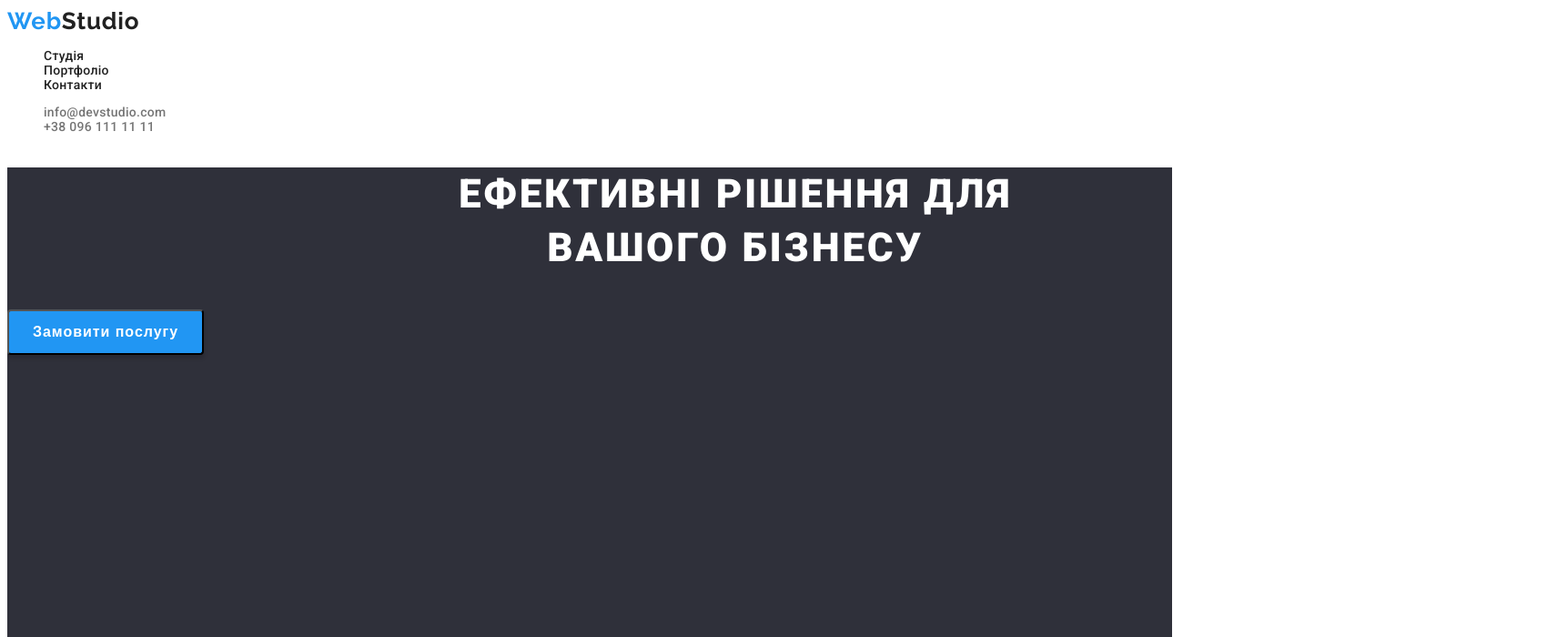
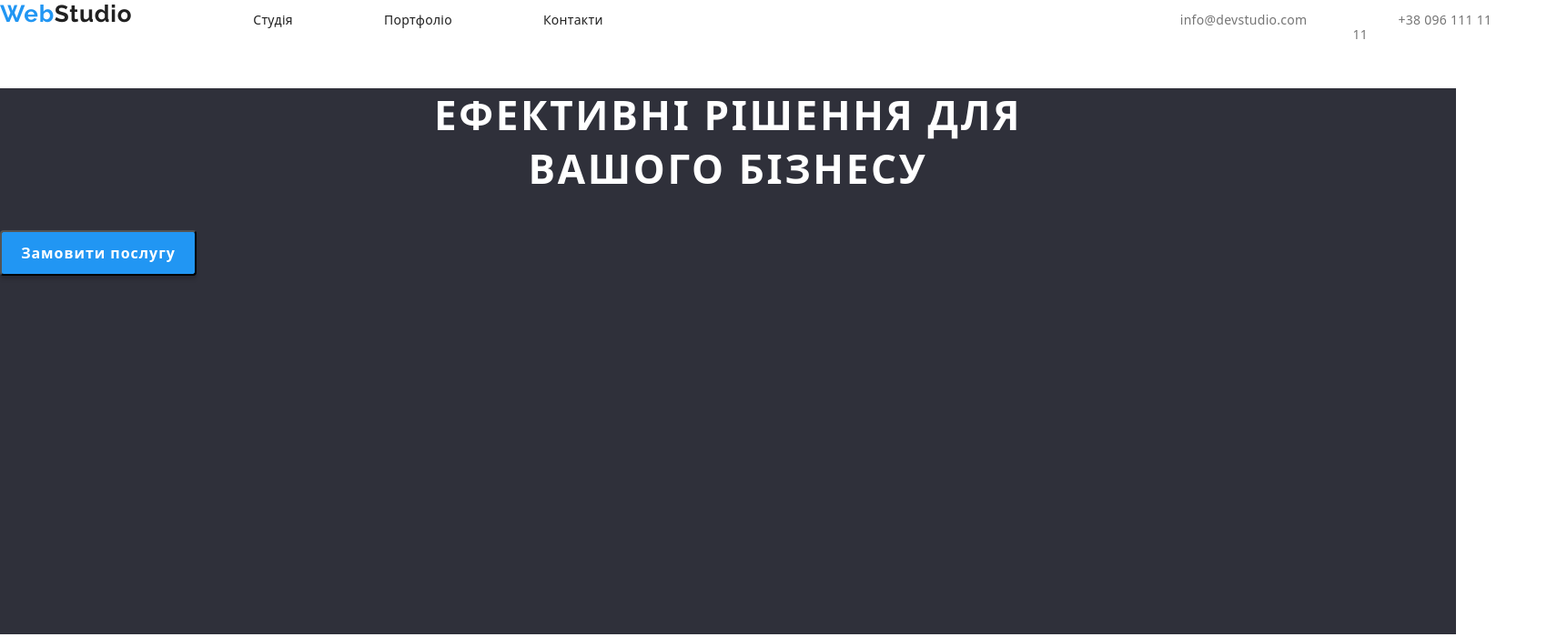
Before and after one commit to VladIttop/webstudio, a plain HTML site: page index.html in a window 1280 px wide. Shown: the top 700 px of the page at 91% size, 1711 px wide, since content can reach past the window. Drawn offline with nearby package versions, Linux system fonts and the light colour scheme.

Commit message:
яч
вм

```diff
--- a/index.html
+++ b/index.html
@@ -5,27 +5,29 @@
     <meta http-equiv="X-UA-Compatible" content="IE=edge" />
     <meta name="viewport" content="width=device-width, initial-scale=1.0" />
     <title>Document</title>
+
      <link
       href="https://fonts.googleapis.com/css2?family=Raleway:wght@700&family=Roboto:wght@400;500;700;900&display=swap"
       rel="stylesheet"/>
+
     <link rel="stylesheet" href="./styles.css" />
-
-
+    <link rel="stylesheet" href="https://cdnjs.cloudflare.com/ajax/libs/modern-normalize/1.1.0/modern-normalize.min.css">
   </head>
   <body>
      <header>
-         <nav>
+         <nav class="header-nav">
              <a class="logo-link" href="./index.html"> <span class="web">Web</span>Studio</a>
              <ul class="nav-list">
-                 <li><a  href="#">Студія</a></li>
-                 <li><a href="#">Портфоліо</a></li>
-                <li><a href="#">Контакти</a></li>
+                 <li><a class="studia" href="#">Студія</a></li>
+                 <li><a class="portfolio" href="#">Портфоліо</a></li>
+                <li><a class="contacti" href="#">Контакти</a></li>
              </ul>
+
+         <ul class="contact-list">
+            <li><a class="mail" href="mailto:info@devstudio.com">info@devstudio.com</a></li>
+            <li><a class="tel" href="tel:+380961111111">+38 096 111 11 11</a></li>
+         </ul>
          </nav>
-         <ul class="contact-list">
-            <li><a href="mailto:info@devstudio.com">info@devstudio.com</a></li>
-            <li><a href="tel:+380961111111">+38 096 111 11 11</a></li>
-         </ul>
      </header>
       <main>
         <section class="hero">
--- a/styles.css
+++ b/styles.css
@@ -7,25 +7,15 @@
     height: 1px !important;
     width: 1px !important;
     overflow: hidden;
-}html {
-
-    width: 100%;
-    max-width: 100%;
-    overflow-x: hidden;
 }
-
-body {
-    width: 100%;
-    max-width: 100%;
-    overflow-x: hidden;
-}
-
-
 body {
     font-family: 'Roboto' , sans-serif;
     font-style: normal;
-    width: 1762px;
 }
+.header-nav{
+    display: flex;
+}
+
 .logo-link {
     font-family: 'Raleway' , sans-serif;
         font-weight: 700;
@@ -34,8 +24,9 @@ body {
         letter-spacing: 0.03em;
         color: #212121;
         text-decoration: none;
+        flex-direction: row;
+}
 
-}
 
 .web {
     color: #2196F3;
@@ -47,10 +38,23 @@ body {
     line-height: 16px;
     letter-spacing: 0.02em;
     color: #212121;
+    display: flex;
+}
+.studia {
+    flex-direction: row;
+    margin: 32px 50px 32px 93px;
+}
+.portfolio {
+    margin: 32px 50px 32px 50px;
+}
+.contacti{
+    flex-direction: row;
+    margin: 32px 344px 32px 50px;
 }
 .nav-list a{
     text-decoration: none;
     color: #212121;
+    flex-direction: row;
 }
 
 .nav-list a:hover{
@@ -62,8 +66,18 @@ body {
         line-height: 16px;
         letter-spacing: 0.02em;
     list-style: none;
+    display: flex;
 
+}
 
+.mail {
+    flex-direction: row-reverse;
+    margin: 32px 50px 32px 250px;
+
+}
+.tel {
+    flex-direction: row-reverse;
+    margin: 32px 200px 32px 50px;
 }
 .contact-list a{
 color: #757575;
```
